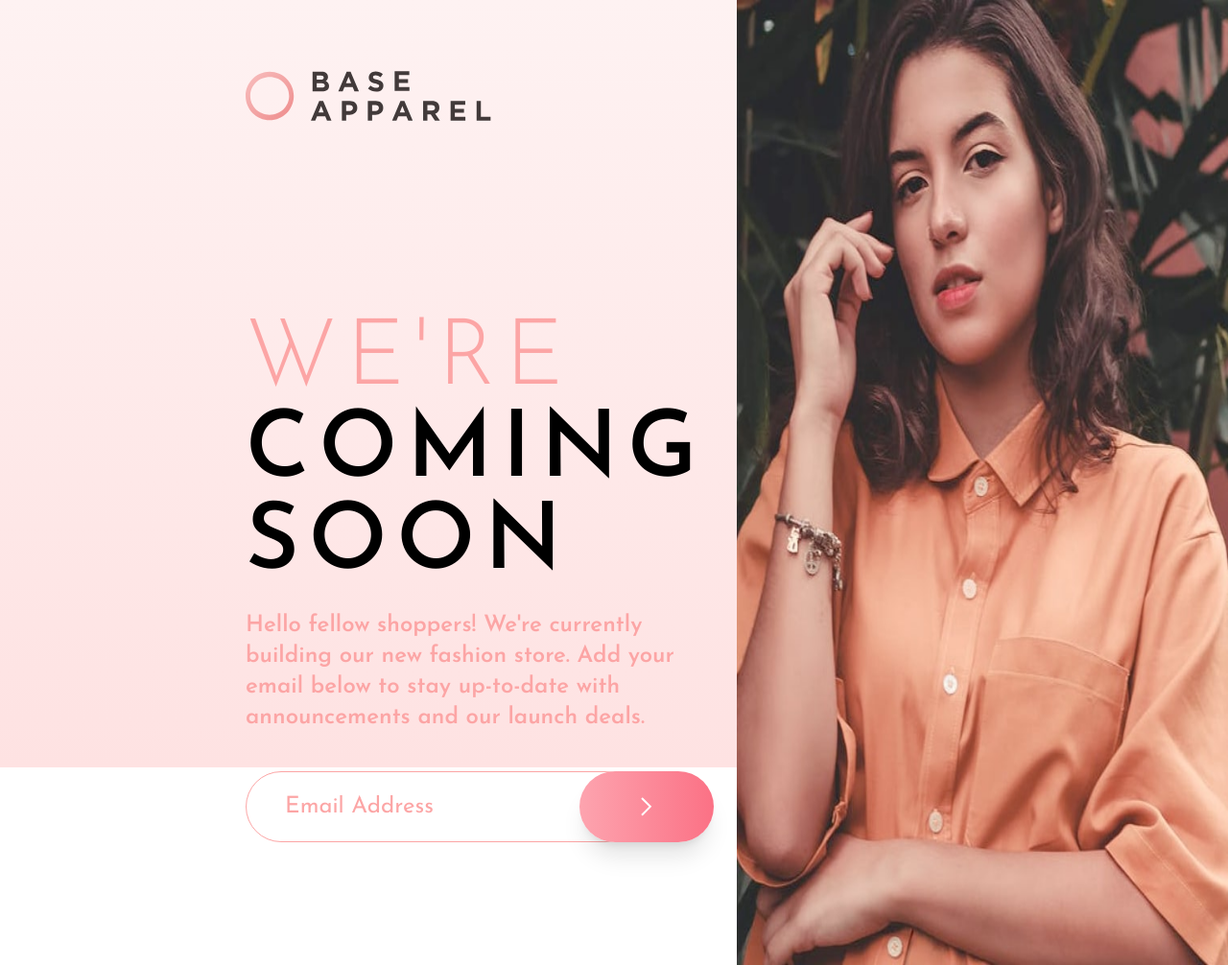
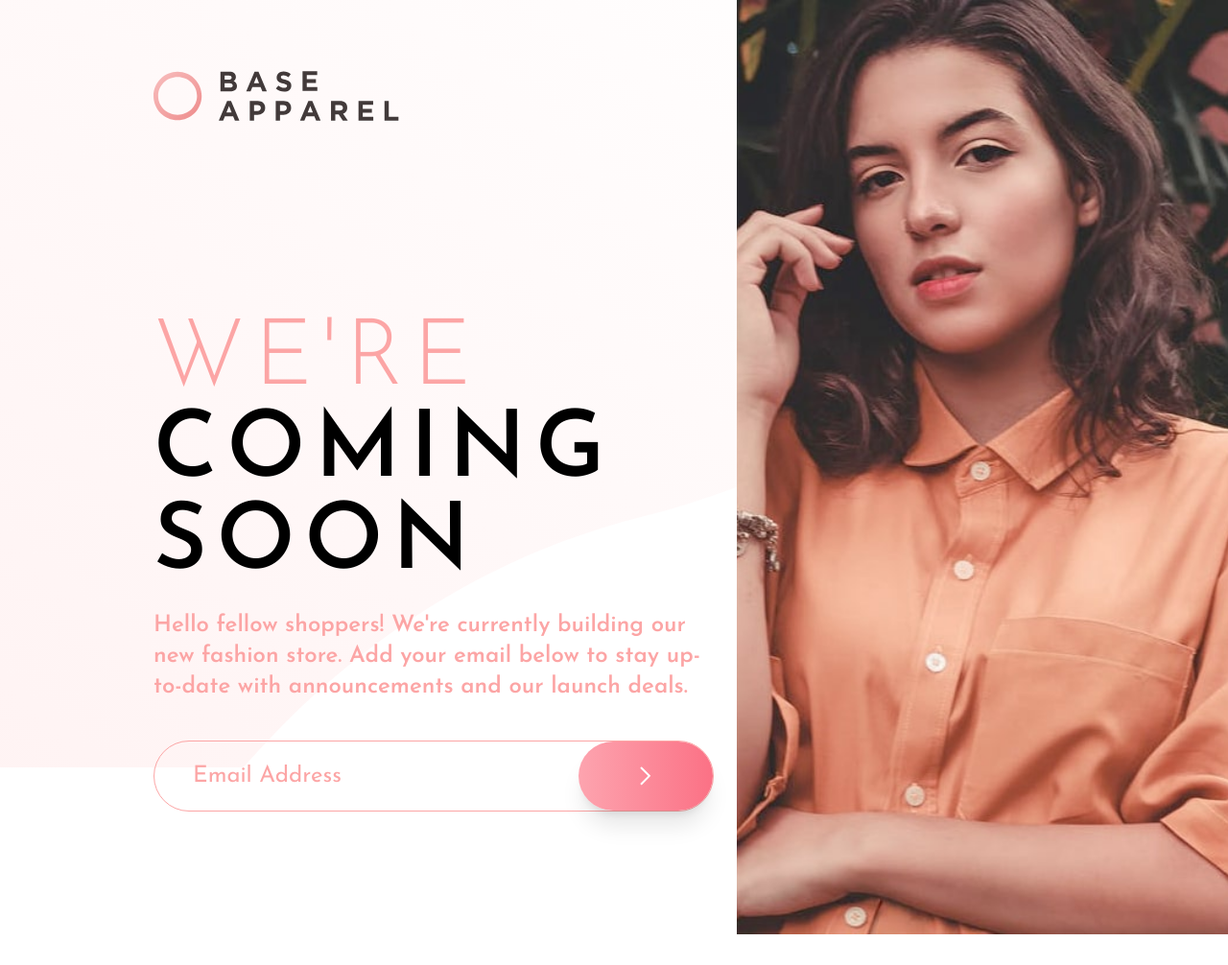
Before and after one commit to cacosted/submission-form, a website: page index.html in a window 1280 px wide. Shown: the whole page at 96% size. After the commit the page ends 974 px from the top, so only its background shows below. Drawn offline with Linux system fonts and the light colour scheme.

Commit message:
add background image and fix text size issue on small screen

```diff
--- a/index.html
+++ b/index.html
@@ -12,29 +12,29 @@
   <link rel="stylesheet" href="./styles.css">
 </head>
 <body>
-  <main class="bg-gradient-to-b from-red-50 to-red-100 min-h-screen font-regular lg:grid lg:grid-cols-[1fr_40%] lg:grid-rows-[200px_1fr] max-h-screen lg:bg-">
+  <main class="bg-gradient-to-b from-red-50 to-red-100 min-h-screen font-regular lg:grid lg:grid-cols-[1fr_40%] lg:grid-rows-[200px_1fr] max-h-screen lg:bg-hero lg:bg-no-repeat lg:bg-cover">
     <!-- Hero logo -->
-    <section class="p-5 lg:pl-64 lg:my-auto">
+    <section class="p-5 lg:pl-40 lg:my-auto">
     <img class="w-24 lg:w-64" src="./images/logo.svg" alt="Base apparel">
     </section>
     <!-- Hero picture -->
     <picture class="lg:row-span-2 lg:self-stretch">
       <source media="(min-width:1024px)" srcset="./images/hero-desktop.jpg">
-      <img class="w-full lg:h-full" src="./images/hero-mobile.jpg" alt="girl looking at the screen">
+      <img class="w-full object-cover lg:h-full" src="./images/hero-mobile.jpg" alt="girl looking at the screen">
     </picture>
     <!-- Hero content -->
-    <section class="text-center max-w-max mx-auto px-6 py-8 lg:pl-64 lg:w-full lg:max-w-4xl lg:text-left lg:mx-0 lg:py-32">
-      <h1 class="text-4xl uppercase font-semibold tracking-widest mb-5 lg:text-8xl">
+    <section class="text-center text-sm sm:text-xl sm:max-w-1/2 max-w-max mx-auto px-6 py-8 lg:pl-40 lg:w-full lg:max-w-4xl lg:text-left lg:mx-0 lg:py-32">
+      <h1 class="text-4xl uppercase font-semibold tracking-widest mb-5 sm:text-5xl lg:text-8xl">
         <span class="block font-thin text-red-300">We're</span>
         coming soon
       </h1>
-      <p class="text-red-300 font-semibold text-sm mb-10 max-w-sm lg:text-2xl lg:max-w-prose">
+      <p class="text-red-300 font-semibold mb-10 max-w-sm sm:max-w-xl lg:text-2xl lg:max-w-prose">
         Hello fellow shoppers! We're currently building our new fashion store.
         Add your email below to stay up-to-date with announcements and our launch deals.
       </p>
-      <form class="text-red-300 w-full flex justify-center text-sm lg:text-2xl">
-        <input class="text-slate-600 placeholder:text-red-300 bg-transparent border border-red-300 px-4 py-2.5 rounded-full w-full lg:py-5 lg:px-10" type="email" name="email" id="email" placeholder="Email Address">
-        <button class="bg-gradient-to-r from-rose-300 to-rose-400 px-6 rounded-full ml-[-3rem] shadow-xl lg:px-16 lg:ml-[-4rem]" type="submit"><svg xmlns="http://www.w3.org/2000/svg" width="12" height="20"><path fill="none" stroke="#FFF" stroke-width="2" d="M1 1l8.836 8.836L1 18.671"/></svg></button>
+      <form class="text-red-300 w-full flex justify-center lg:text-2xl border border-red-300 rounded-full">
+        <input class="text-slate-600 placeholder:text-red-300 bg-transparent  px-4 py-2.5 rounded-full w-full lg:py-5 lg:px-10" type="email" name="email" id="email" placeholder="Email Address">
+        <button class="bg-gradient-to-r from-rose-300 to-rose-400 px-8 rounded-full ml-[-3rem] shadow-xl lg:px-16 lg:ml-[-4rem]" type="submit"><svg xmlns="http://www.w3.org/2000/svg" width="12" height="20"><path fill="none" stroke="#FFF" stroke-width="2" d="M1 1l8.836 8.836L1 18.671"/></svg></button>
       </form>
 
     </section>
--- a/tailwind.config.js
+++ b/tailwind.config.js
@@ -5,6 +5,9 @@ module.exports = {
     extend: {
         fontFamily: {
           'regular': ['Josefin Sans', 'sans-serif']
+        },
+        backgroundImage: {
+          'hero': "url(./images/bg-pattern-desktop.svg)"
         }
     },
   },
```
Also changed, not shown: styles.css.
